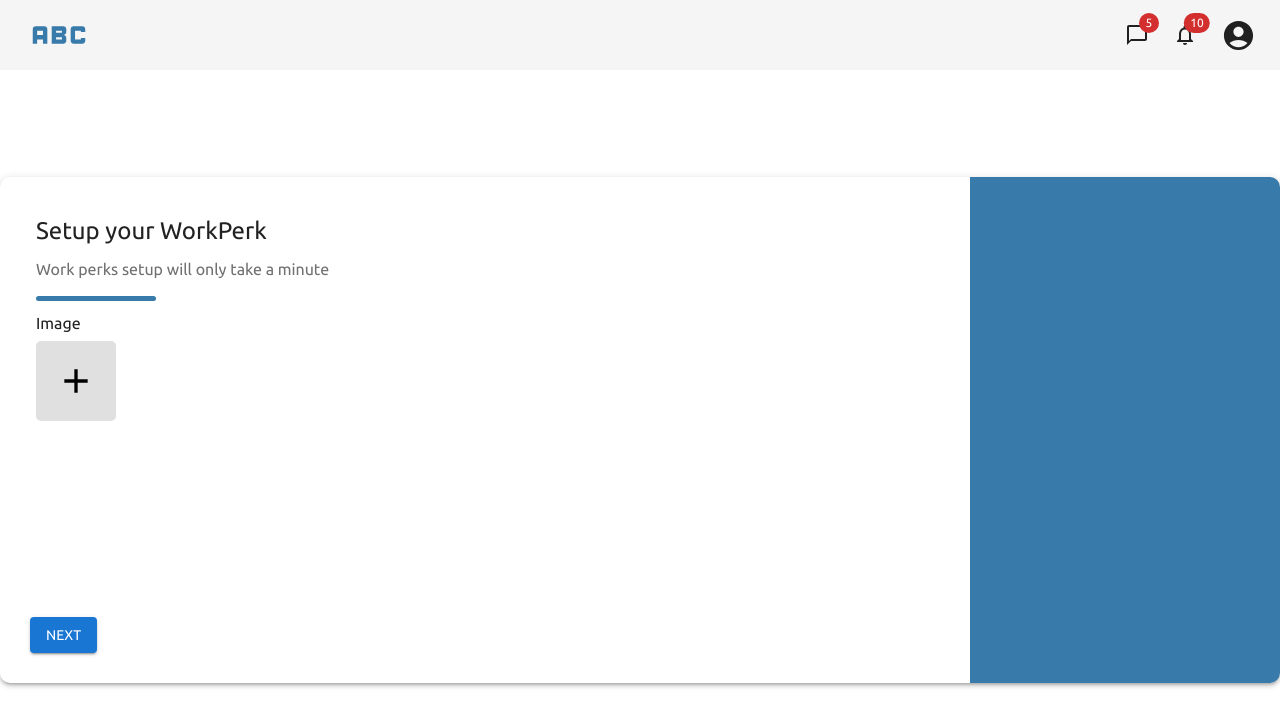
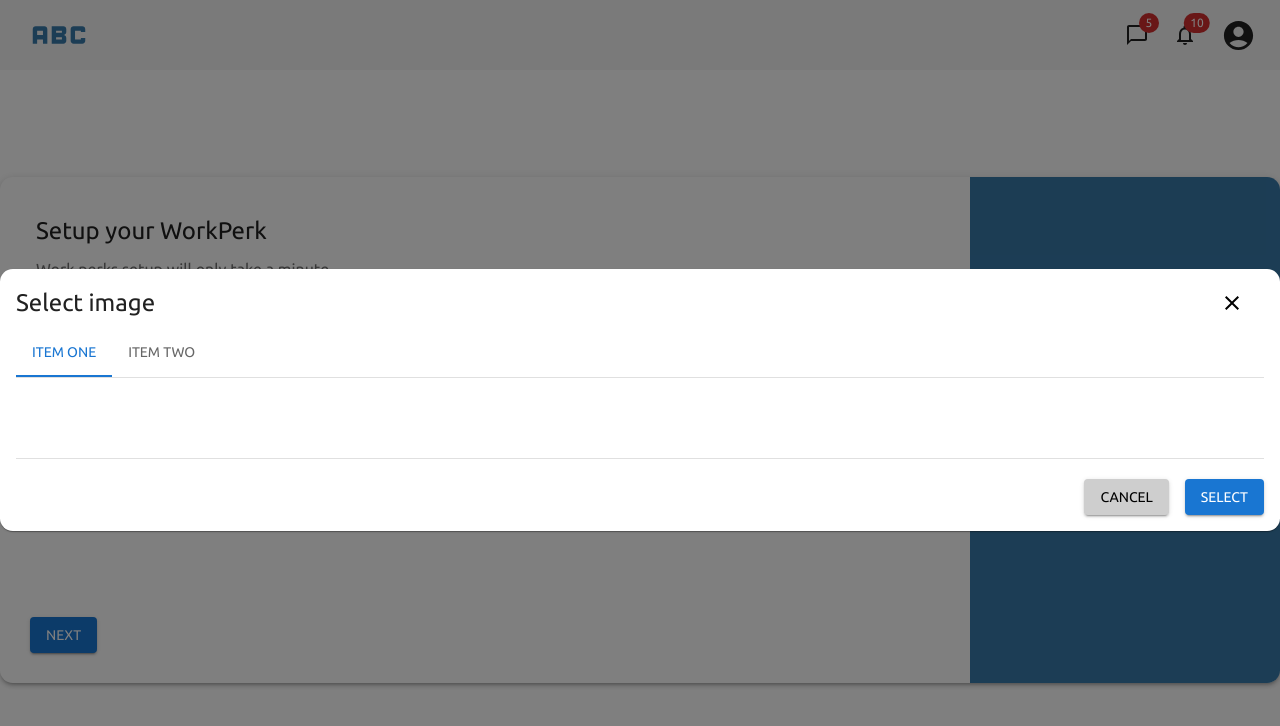
Before and after one commit to avinash6982/work-perks-parcel, a React (Vite) app: page / in a window 1280 px wide. Both pictures are taken after a click on the button 76 px from the left and 381 px from the top of the page. Shown: the top 726 px of the page. Built offline with nearby package versions, Linux system fonts and the light colour scheme.

Commit message:
Implemeted AddimagDialogbox

```diff
--- /dev/null
+++ b/src/components/setup/AddImageDialog.jsx
@@ -0,0 +1,74 @@
+import React from "react";
+import Backdrop from "@mui/material/Backdrop";
+import Button from "@mui/material/Button";
+import Card from "@mui/material/Card";
+import CardContent from "@mui/material/CardContent";
+import Typography from "@mui/material/Typography";
+import CardActions from "@mui/material/CardActions";
+import Grid from "@mui/material/Grid";
+import Box from "@mui/material/Box";
+import CloseIcon from "@mui/icons-material/Close";
+import AddImageTabs from "./AddImageTabs";
+
+const AddImageDialog = ({ open, handleClose }) => {
+  const onSubmit = (data) => console.log(data);
+  return (
+    <div>
+      <Backdrop
+        sx={{ color: "#fff", zIndex: (theme) => theme.zIndex.drawer + 1 }}
+        open={open}
+      >
+        <Grid item style={{ width: "100%" }} xs={12} md={10} lg={8}>
+          <Card sx={{ minWidth: 275, borderRadius: ".8rem" }}>
+            <CardContent>
+              <Box style={{ position: "relative" }}>
+                <Typography style={{ fontSize: "1.5rem" }} gutterBottom>
+                  Select image
+                </Typography>
+                <Button
+                  onClick={() => handleClose()}
+                  style={{ position: "absolute", right: 0, top: 0 }}
+                >
+                  <CloseIcon style={{ color: "black" }} />
+                </Button>
+              </Box>
+              <AddImageTabs />
+            </CardContent>
+            <CardActions style={{ padding: 16, position: "relative" }}>
+              <Grid
+                container
+                justifyContent="flex-end"
+                style={{
+                  width: "100%",
+                  paddingTop: 20,
+                  alignItems: "right",
+                }}
+                sx={{ borderTop: 1, borderColor: "divider" }}
+              >
+                <Button
+                  variant="contained"
+                  style={{
+                    backgroundColor: "#CECECE",
+                    color: "black",
+                    marginRight: "1rem",
+                  }}
+                  onClick={() => handleClose()}
+                >
+                  Cancel
+                </Button>
+                <Button
+                  onClick={() => onSubmit()}
+                  variant="contained"
+                  color="primary"
+                >
+                  Select
+                </Button>
+              </Grid>
+            </CardActions>
+          </Card>
+        </Grid>
+      </Backdrop>
+    </div>
+  );
+};
+export default AddImageDialog;
--- /dev/null
+++ b/src/components/setup/AddImageTabs.jsx
@@ -0,0 +1,70 @@
+import React, { useState } from "react";
+import PropTypes from "prop-types";
+import Tabs from "@mui/material/Tabs";
+import Tab from "@mui/material/Tab";
+import Typography from "@mui/material/Typography";
+import Box from "@mui/material/Box";
+
+function TabPanel(props) {
+  const { children, value, index, ...other } = props;
+
+  return (
+    <div
+      role="tabpanel"
+      hidden={value !== index}
+      id={`simple-tabpanel-${index}`}
+      aria-labelledby={`simple-tab-${index}`}
+      {...other}
+    >
+      {value === index && (
+        <Box sx={{ p: 3 }}>
+          <Typography>{children}</Typography>
+        </Box>
+      )}
+    </div>
+  );
+}
+
+TabPanel.propTypes = {
+  children: PropTypes.node,
+  index: PropTypes.number.isRequired,
+  value: PropTypes.number.isRequired,
+};
+
+function a11yProps(index) {
+  return {
+    id: `simple-tab-${index}`,
+    "aria-controls": `simple-tabpanel-${index}`,
+  };
+}
+
+const AddImageTabs = () => {
+  const [value, setValue] = useState(0);
+
+  const handleChange = (event, newValue) => {
+    setValue(newValue);
+  };
+
+  return (
+    <Box sx={{ width: "100%" }}>
+      <Box sx={{ borderBottom: 1, borderColor: "divider" }}>
+        <Tabs
+          value={value}
+          onChange={handleChange}
+          aria-label="basic tabs example"
+        >
+          <Tab label="Item One" {...a11yProps(0)} />
+          <Tab label="Item Two" {...a11yProps(1)} />
+        </Tabs>
+      </Box>
+      <TabPanel value={value} index={0}>
+        <Box style={{ width: "50vw", maxWidth: "100vw" }}></Box>
+      </TabPanel>
+      <TabPanel value={value} index={1}>
+        Item Two
+      </TabPanel>
+    </Box>
+  );
+};
+
+export default AddImageTabs;
--- a/src/components/setup/ImageGrid.jsx
+++ b/src/components/setup/ImageGrid.jsx
@@ -1,15 +1,21 @@
 import React, { useState } from "react";
 import Box from "@mui/material/Box";
-import Card from "@mui/material/Card";
-import CardActions from "@mui/material/CardActions";
-import CardContent from "@mui/material/CardContent";
-import Grid from "@mui/material/Grid";
 import Button from "@mui/material/Button";
 import Typography from "@mui/material/Typography";
 import AddIcon from "@mui/icons-material/Add";
+import AddImageDialog from "./AddImageDialog";
 
 const ImageGrid = () => {
   const [images, setImages] = useState(null);
+  const [open, setOpen] = useState(false);
+
+  const handleOpen = () => {
+    setOpen(true);
+  };
+  const handleClose = () => {
+    setOpen(false);
+  };
+
   const addImageButton = (
     <Button
       style={{
@@ -21,6 +27,7 @@ const ImageGrid = () => {
         placeItems: "center",
         color: "black",
       }}
+      onClick={() => handleOpen()}
     >
       <AddIcon style={{ fontSize: "2.5rem", fontWeight: 100 }} />
     </Button>
@@ -34,6 +41,7 @@ const ImageGrid = () => {
         overflow: "scroll",
       }}
     >
+      <AddImageDialog open={open} handleClose={handleClose} />
       <Typography style={{ fontSize: "1rem" }} gutterBottom>
         Image
       </Typography>
--- a/src/components/setup/index.jsx
+++ b/src/components/setup/index.jsx
@@ -19,7 +19,10 @@ const Setup = () => {
       }}
     >
       <Grid item style={{ width: "100%" }} xs={12} md={8} lg={6}>
-        <Card elevation={3} style={{ overflow: "hidden", borderRadius: 10 }}>
+        <Card
+          elevation={3}
+          style={{ overflow: "hidden", borderRadius: ".8rem" }}
+        >
           <Grid style={{ display: "flex" }}>
             <Grid style={{ flex: 9, position: "relative", padding: 20 }}>
               <CardContent>
```
Also changed, not shown: src/assets/150.png (added).
